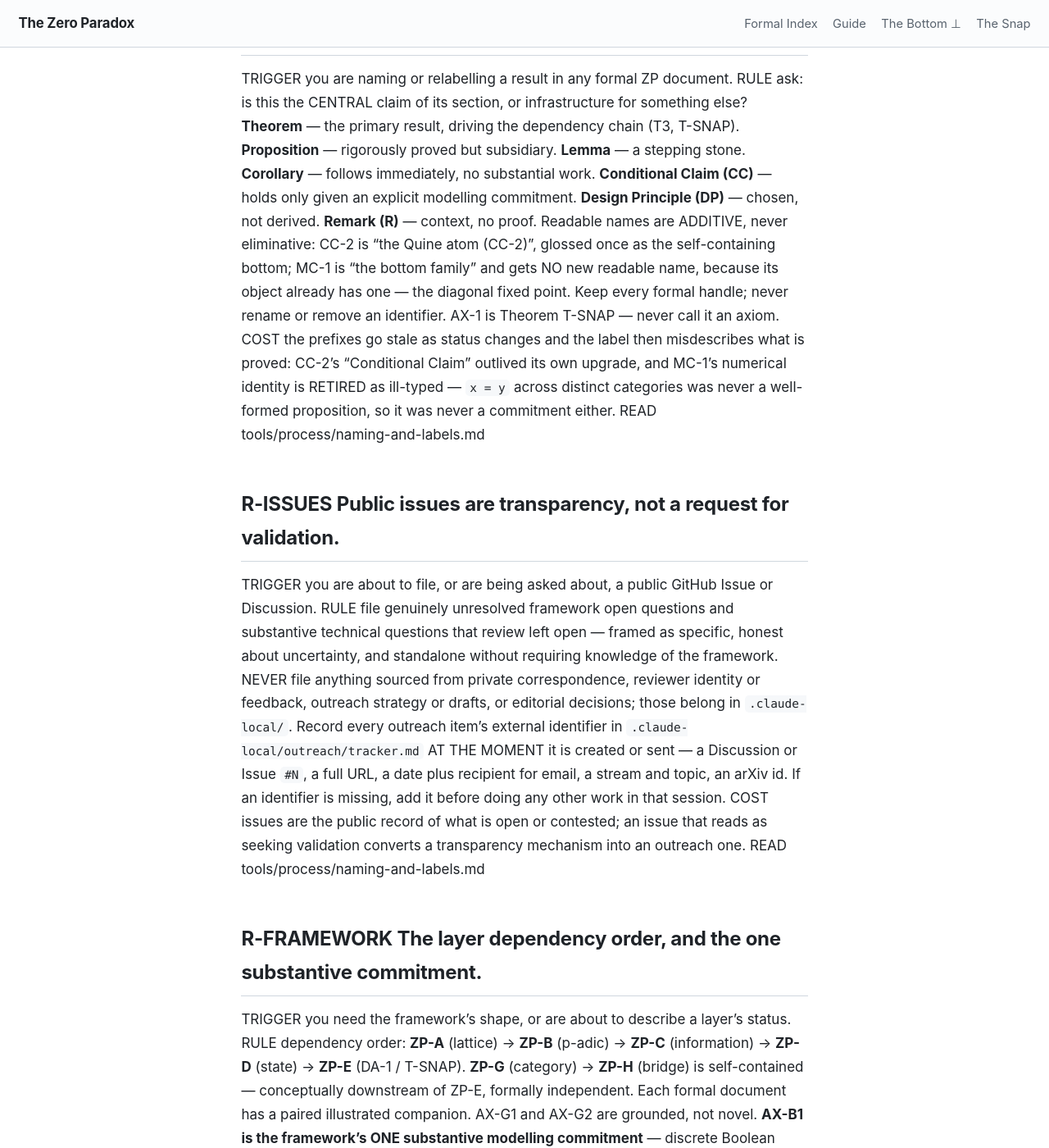
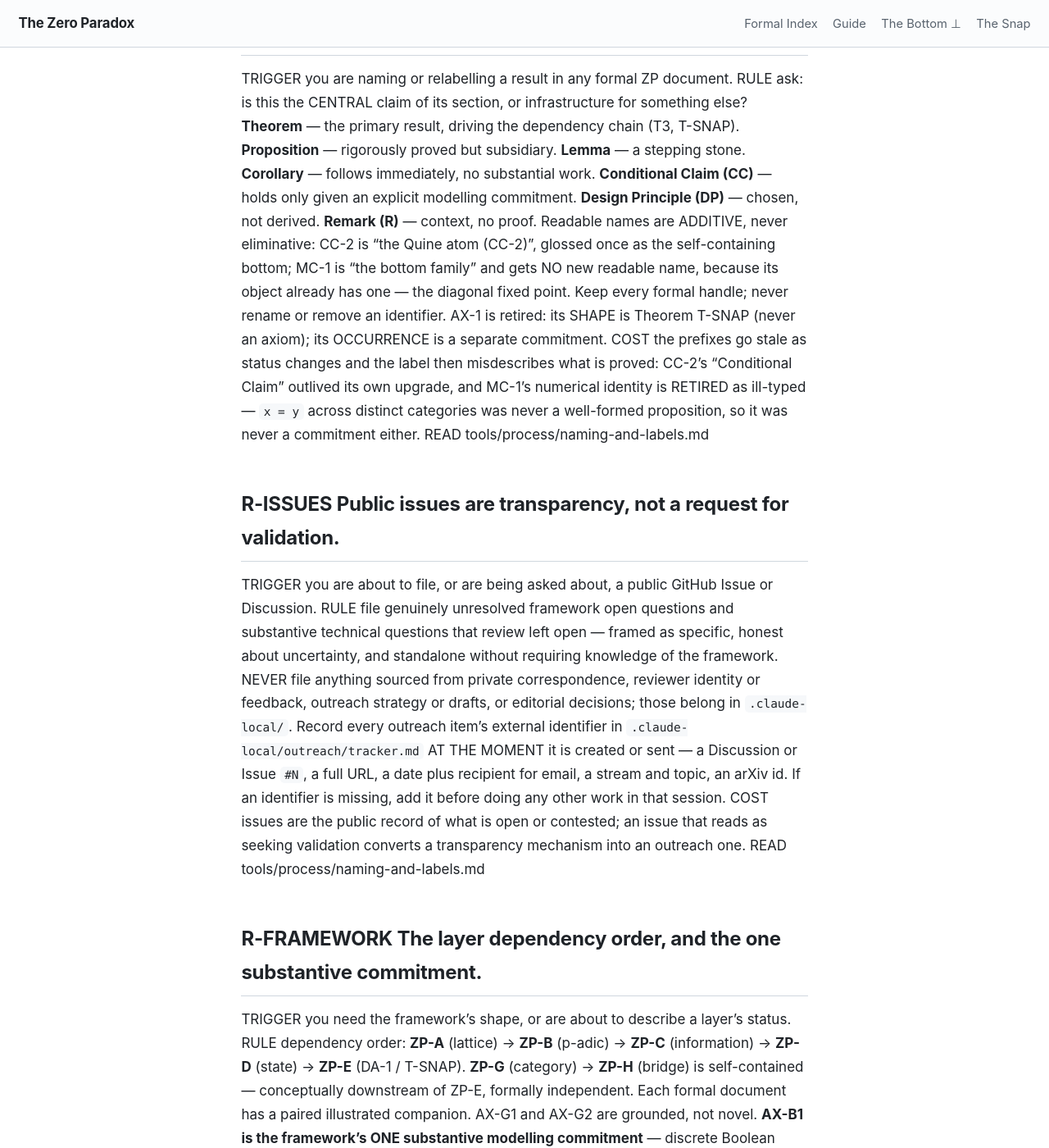
Before and after one commit to timbrigham/ZeroParadox, a Jekyll site: the page built from CLAUDE.md, in a window 1280 px wide and 1400 px high, scrolled down 24193 px. Shown: the whole window at 82% size. Built offline with Jekyll 4.4.1, drawn with Linux system fonts in a browser that asks for light colours; our own code applies the rules of GitHub Pages for plain Markdown files; some of the changed text lies outside the part shown.

Commit message:
Move Snap.lean overview to Snap.md; state AX-1 as retired and split in two
Tim, 2026-09-14: AX-1 is retired; its content was split into the shape of the snap (Theorem T-SNAP,
proved) and its occurrence (stated separately as the occurrence commitment). Snap.lean's grandfathered
25-line Formal Overview moves to the Snap.md ride-along with that wording; the .lean keeps a 3-line
header. CLAUDE.md R-NAMING / R-FRAMEWORK and two process docs use the same sentence.

Co-Authored-By: Claude Opus 5 (1M context) <noreply@anthropic.com>
Claude-Session: https://claude.ai/code/session_01AGpP8SFJJ3HadqzDKHPYt7

```diff
--- a/CLAUDE.md
+++ b/CLAUDE.md
@@ -722,8 +722,8 @@ RULE     ask: is this the CENTRAL claim of its section, or infrastructure for so
          Readable names are ADDITIVE, never eliminative: CC-2 is "the Quine atom (CC-2)",
          glossed once as the self-containing bottom; MC-1 is "the bottom family" and gets NO
          new readable name, because its object already has one — the diagonal fixed point.
-         Keep every formal handle; never rename or remove an identifier. AX-1 is Theorem
-         T-SNAP — never call it an axiom.
+         Keep every formal handle; never rename or remove an identifier. AX-1 is retired:
+         its SHAPE is Theorem T-SNAP (never an axiom); its OCCURRENCE is a separate commitment.
 COST     the prefixes go stale as status changes and the label then misdescribes what is
          proved: CC-2's "Conditional Claim" outlived its own upgrade, and MC-1's numerical
          identity is RETIRED as ill-typed — `x = y` across distinct categories was never a
@@ -754,7 +754,8 @@ RULE     dependency order: **ZP-A** (lattice) → **ZP-B** (p-adic) → **ZP-C**
          not novel. **AX-B1 is the framework's ONE substantive modelling commitment** —
          discrete Boolean existence, not a continuum of partial states — so never call it
          "directly verifiable" or "not a novel commitment"; the `decide` proof only checks
-         the two states are distinct GIVEN the two-element type. AX-1 is Theorem T-SNAP.
+         the two states are distinct GIVEN the two-element type. AX-1 is retired (Tim,
+         2026-09-14): its shape is Theorem T-SNAP, its occurrence the occurrence commitment.
 COST     the ZP-C forcing lemmas discharge the no-half-state worry but force only the
          >=2-outcome lower bound; the residual commitment is DISCRETENESS, which they do not
          eliminate and which the reals lack — the snap fails there (`f_snap_impossible`).
```
Also changed, not shown: ZeroParadox/MANIFEST.md (+1 -0 lines), ZeroParadox/Order/Snap.md (added, +30 -0 lines), tools/process/document-workflow.md (+1 -1 lines), tools/process/lean-development.md (+1 -1 lines), 1 other file.
